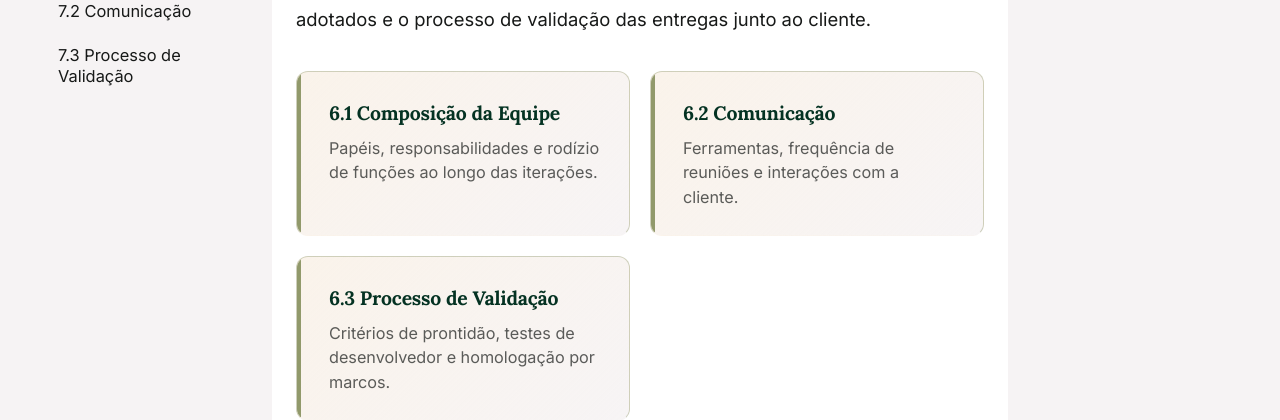
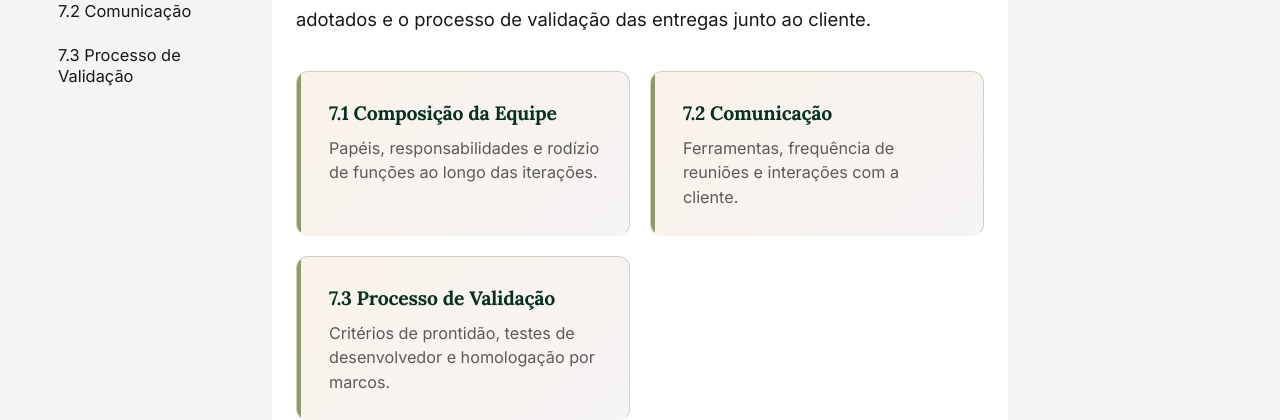
Before and after one commit to mdsreq-fga-unb/REQ-2026.1-T02-Nativo, an MkDocs documentation site: the page built from docs/07-interacao/index.md, in a window 1280 px wide. Shown: the part 351-771 px from the top of the page. Built offline with MkDocs 1.6.1 and Material for MkDocs 9.7.7, drawn with Linux system fonts in a browser that asks for light colours.

Commit message:
hotfix: index

```diff
--- a/docs/07-interacao/index.md
+++ b/docs/07-interacao/index.md
@@ -4,15 +4,15 @@ Esta seção descreve a composição da equipe, os canais de comunicação adota
 
 <div class="section-cards">
   <a class="section-card" href="equipe/">
-    <h3>6.1 Composição da Equipe</h3>
+    <h3>7.1 Composição da Equipe</h3>
     <p>Papéis, responsabilidades e rodízio de funções ao longo das iterações.</p>
   </a>
   <a class="section-card" href="comunicacao/">
-    <h3>6.2 Comunicação</h3>
+    <h3>7.2 Comunicação</h3>
     <p>Ferramentas, frequência de reuniões e interações com a cliente.</p>
   </a>
   <a class="section-card" href="validacao/">
-    <h3>6.3 Processo de Validação</h3>
+    <h3>7.3 Processo de Validação</h3>
     <p>Critérios de prontidão, testes de desenvolvedor e homologação por marcos.</p>
   </a>
 </div>
```
Also changed, not shown: docs/05-requisitos/index.md (+2 -2 lines).
